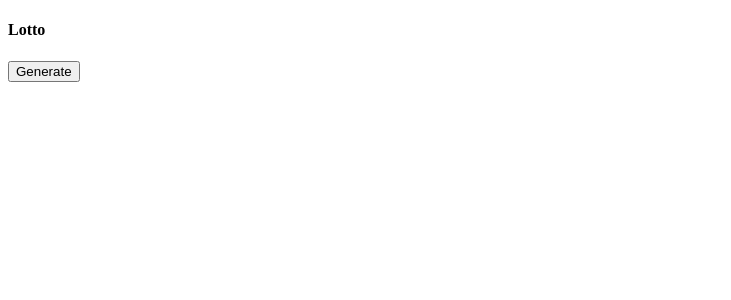
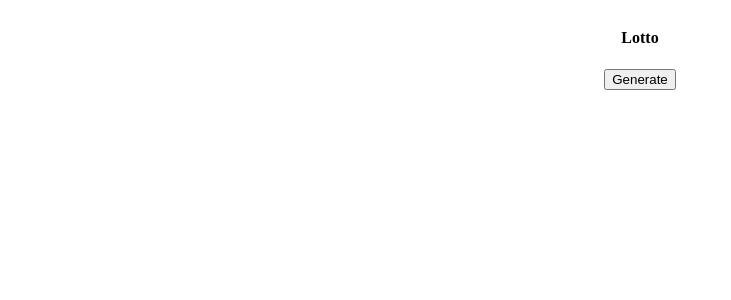
Before and after one commit to andrewsanc/lotto-gens, a React (Create React App) app: page / in a window 1280 px wide. Shown: the top 300 px of the page, without its empty margins (0-731 px from the left). Built offline with nearby package versions, Linux system fonts and the light colour scheme.

Commit message:
css for app and lotto components

```diff
--- a/src/Components/App.js
+++ b/src/Components/App.js
@@ -3,7 +3,11 @@ import Lotto from "./Lotto";
 import "./App.css";
 
 const App = () => {
-  return <Lotto numBalls={6} maxNum={40} />;
+  return (
+    <div class='app'>
+      <Lotto numBalls={6} maxNum={40} />
+    </div>
+  );
 };
 
 export default App;
--- /dev/null
+++ b/src/Components/Lotto.css
@@ -0,0 +1,10 @@
+.app {
+  display: flex;
+  justify-content: center;
+}
+
+.container {
+  display: flex;
+  flex-direction: column;
+  align-items: center;
+}
--- a/src/Components/Lotto.js
+++ b/src/Components/Lotto.js
@@ -1,4 +1,5 @@
 import React, { useState } from "react";
+import "./Lotto.css";
 
 const Lotto = ({ title = "Lotto", numBalls, maxNum }) => {
   const [lottoBalls, setLottoBalls] = useState([]);
@@ -17,7 +18,7 @@ const Lotto = ({ title = "Lotto", numBalls, maxNum }) => {
   });
 
   return (
-    <div>
+    <div class='container'>
       <h4>{title}</h4>
       {renderBalls}
       <button onClick={() => generateBalls()}>Generate</button>
```
